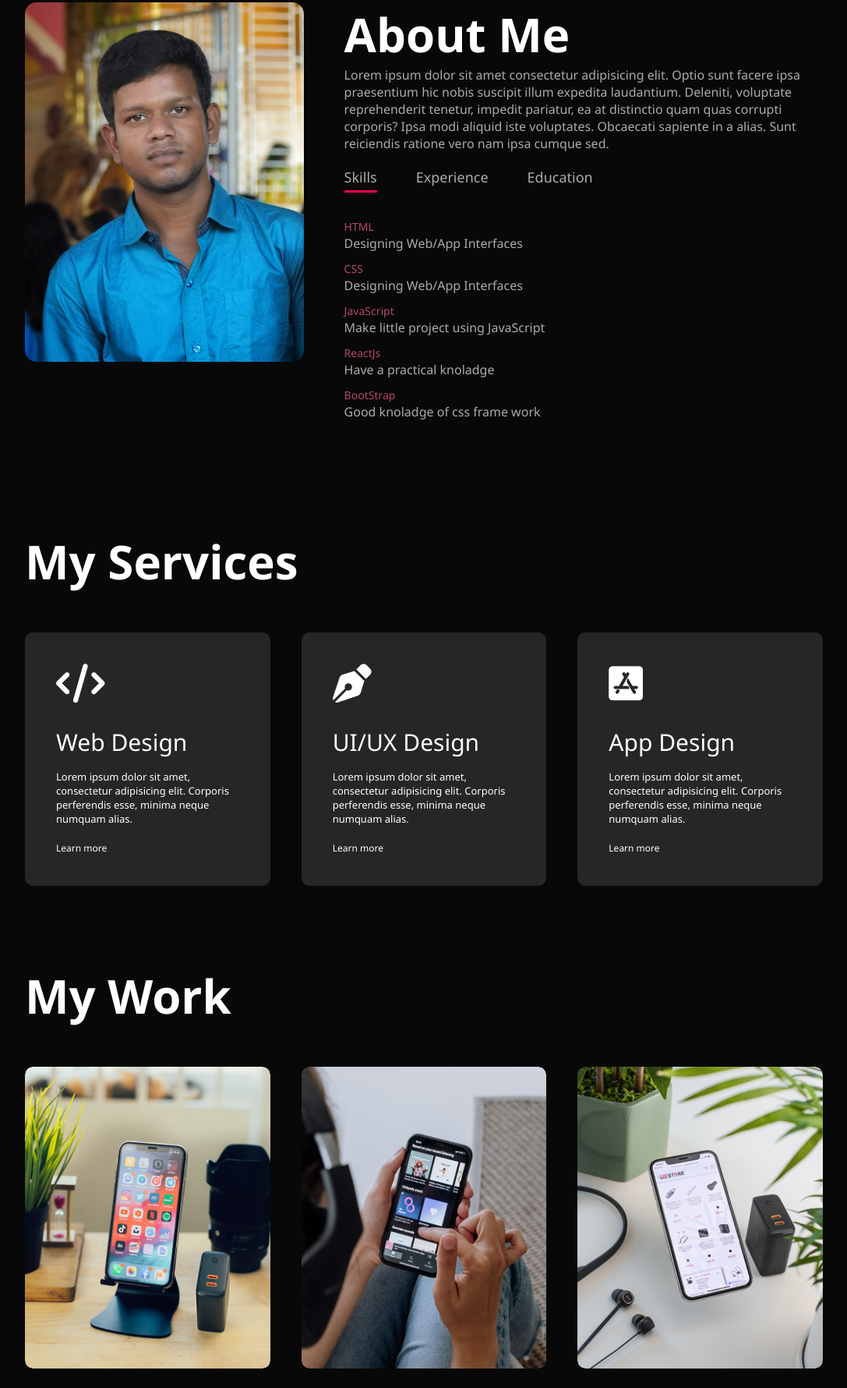
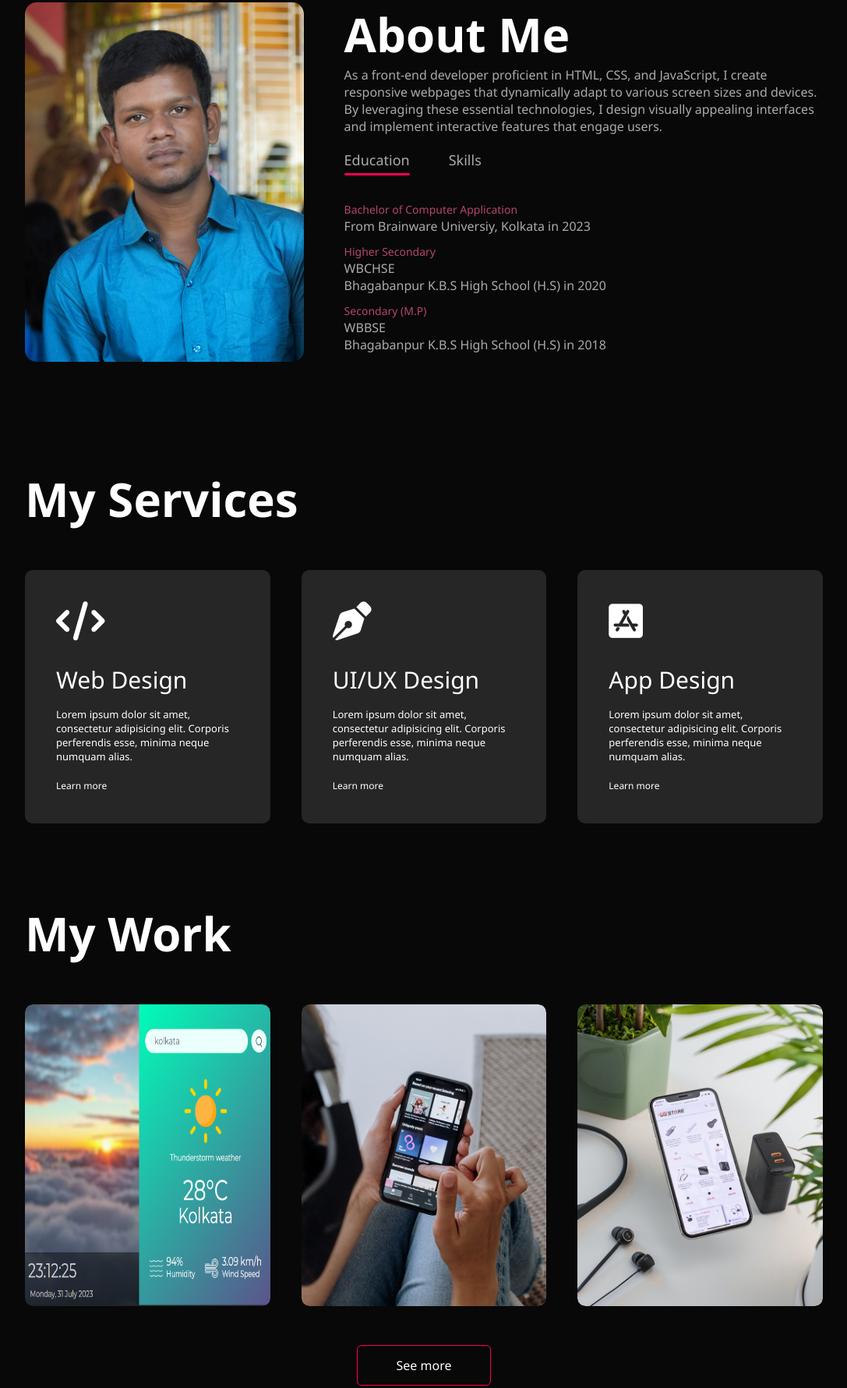
Before and after one commit to barun032/my_portfolio, a plain HTML site: page index.html in a window 1280 px wide. Shown: the part 887-2667 px from the top of the page at 78% size, without its empty margins (96-1183 px from the left). Drawn offline with Linux system fonts and the light colour scheme.

Commit message:
about description, works

```diff
--- a/index.html
+++ b/index.html
@@ -5,7 +5,7 @@
     <meta charset="UTF-8">
     <meta http-equiv="X-UA-Compatible" content="IE=edge">
     <meta name="viewport" content="width=device-width, initial-scale=1.0">
-    <title>Personal portfolio websiter - Barun mandal</title>
+    <title>Personal portfolio website - Barun mandal</title>
     <link rel="stylesheet" href="./style.css">
 
     <!-- -----fontawesome------- -->
@@ -49,38 +49,31 @@
                 </div>
                 <div class="about-col-2">
                     <h1 class="sub-title">About Me</h1>
-                    <p>Lorem ipsum dolor sit amet consectetur adipisicing elit. Optio sunt facere ipsa praesentium hic
-                        nobis suscipit illum expedita laudantium. Deleniti, voluptate reprehenderit tenetur, impedit
-                        pariatur, ea at distinctio quam quas corrupti corporis? Ipsa modi aliquid iste voluptates.
-                        Obcaecati sapiente in a alias. Sunt reiciendis ratione vero nam ipsa cumque sed.</p>
+                    <p>As a front-end developer proficient in HTML, CSS, and JavaScript, I create responsive webpages
+                        that dynamically adapt to various screen sizes and devices. By leveraging these essential
+                        technologies, I design visually appealing interfaces and implement interactive features that
+                        engage users.</p>
 
                     <div class="tab-titles">
-                        <p class="tab-links active-link" onclick="opentab('skills')">Skills</p>
-                        <p class="tab-links" onclick="opentab('experience')">Experience</p>
-                        <p class="tab-links" onclick="opentab('education')">Education</p>
+                        <p class="tab-links active-link" onclick="opentab('education')">Education</p>
+                        <p class="tab-links" onclick="opentab('skills')">Skills</p>
                     </div>
 
-                    <div class="tab-contents active-tab" id="skills">
+                    <div class="tab-contents" id="skills">
                         <ul>
                             <li><span>HTML</span><br>Designing Web/App Interfaces</li>
                             <li><span>CSS</span><br>Designing Web/App Interfaces</li>
                             <li><span>JavaScript</span><br>Make little project using JavaScript</li>
-                            <li><span>ReactJs</span><br>Have a practical knoladge</li>
-                            <li><span>BootStrap</span><br>Good knoladge of css frame work</li>
                         </ul>
                     </div>
-                    <div class="tab-contents" id="experience">
+                    <div class="tab-contents active-tab" id="education">
                         <ul>
-                            <li><span>Experience</span><br>Designing Web/App Interfaces</li>
-                            <li><span>Experience</span><br>Designing Web/App Interfaces</li>
-                            <li><span>Experience</span><br>Designing Web/App Interfaces</li>
-                        </ul>
-                    </div>
-                    <div class="tab-contents" id="education">
-                        <ul>
-                            <li><span>Bachelor of Computer Application</span><br>From Brainware Universiy, Kolkata in 2023</li>
-                            <li><span>Higher Secondary</span><br>WBCHSE<br>Bhagabanpur K.B.S High School (H.S) in 2020</li>
-                            <li><span>Secondary (M.P)</span><br>WBBSE<br>Bhagabanpur K.B.S High School (H.S) in 2018</li>
+                            <li><span>Bachelor of Computer Application</span><br>From Brainware Universiy, Kolkata in
+                                2023</li>
+                            <li><span>Higher Secondary</span><br>WBCHSE<br>Bhagabanpur K.B.S High School (H.S) in 2020
+                            </li>
+                            <li><span>Secondary (M.P)</span><br>WBBSE<br>Bhagabanpur K.B.S High School (H.S) in 2018
+                            </li>
                         </ul>
                     </div>
                 </div>
@@ -127,11 +120,12 @@
             <h1 class="sub-title">My Work</h1>
             <div class="work-list">
                 <div class="work">
-                    <img src="./images/work-1.png" alt="work">
+                    <img src="./images/weather-app.png" alt="work">
                     <div class="layer">
-                        <h3>Notes App</h3>
-                        <p>This is note writer application, it actually uses the local server to save the data</p>
-                        <a href="http://mynote.infinityfreeapp.com/" target="_blank"><i class="fa-solid fa-arrow-up-right-from-square"></i></a>
+                        <h3>Live Weather App</h3>
+                        <p>A live weather application by using API and through GeoLocation get users current location</p>
+                        <a href="https://barun032.github.io/weather-app-api/" target="_blank"><i
+                                class="fa-solid fa-arrow-up-right-from-square"></i></a>
                     </div>
                 </div>
                 <div class="work">
@@ -152,7 +146,7 @@
                 </div>
             </div>
 
-            <a href="#" class="btn">See more</a>
+            <a href="https://github.com/barun032?tab=repositories" target="_blank" class="btn">See more</a>
         </div>
     </div>
 
@@ -165,10 +159,14 @@
                     <p><i class="fa-solid fa-envelope"></i>mandalbarun075@gmail.com</p>
                     <p><i class="fa-solid fa-phone"></i>0123456789</p>
                     <div class="social-icons">
-                        <a href="#"><i class="fa-brands fa-facebook"></i></a>
-                        <a href="#"><i class="fa-brands fa-twitter"></i></a>
-                        <a href="#"><i class="fa-brands fa-instagram"></i></a>
-                        <a href="#"><i class="fa-brands fa-linkedin"></i></a>
+                        <a href="https://www.facebook.com/barun.mandal.338211" target="_blank"><i
+                                class="fa-brands fa-facebook"></i></a>
+                        <a href="https://github.com/barun032" target="_blank"><i
+                                class="fa-brands fa-github"></i></i></a>
+                        <a href="https://www.instagram.com/barun_mandal6/" target="_blank"><i
+                                class="fa-brands fa-instagram"></i></a>
+                        <a href="https://www.linkedin.com/in/barun-mandal-361a67225/" target="_blank"><i
+                                class="fa-brands fa-linkedin"></i></a>
                     </div>
                     <a href="./images/my-cv.pdf" download class="btn btn2">Download CV</a>
                 </div>
--- a/style.css
+++ b/style.css
@@ -204,11 +204,15 @@ nav ul li a:hover::after{
     border-radius: 10px;
     position: relative;
     overflow: hidden;
+    /* height: 400px; */
 }
 .work img{
     width: 100%;
+    height: 100%;
     border-radius: 10px;
     display: block;
+    background-size: cover;
+    background-position: center;
     transition: 0.5s;
 }
 .layer{
```
Also changed, not shown: images/weather-app.png (added), images/work-1.png (deleted), 1 other file.
